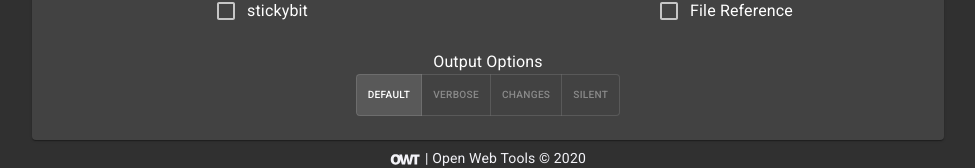
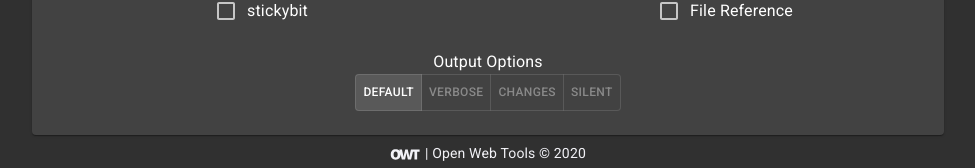
Before and after one commit to openwebtools/chmod.owtp, a Next.js app: page / in a window 1280 px wide. Shown: the part 702-870 px from the top of the page, without its empty margins (152-1127 px from the left). Built offline with nearby package versions, Linux system fonts and the light colour scheme.

Commit message:
added verbose

```diff
--- a/pages/calculator.tsx
+++ b/pages/calculator.tsx
@@ -35,7 +35,7 @@ const useStyles = makeStyles({
     marginTop: '10px'
   },
   loggingBtn: {
-    fontSize: '0.63rem'
+    fontSize: '0.75rem'
   }
 });
 
@@ -52,8 +52,13 @@ const Calculator = () => {
 
   const [alignment, setAlignment] = React.useState<string | null>('left');
 
-  const handleAlignment = (event: React.MouseEvent<HTMLElement>, newAlignment: string | null) => {
+  const handleOutputChange = (event, newAlignment: string | null) => {
     setAlignment(newAlignment);
+    var newPerms = { ...perms };
+    newPerms.logging = PermissionLoggingOptions[event.target.textContent];
+    setPermissionString(permissionService.computeCommand(newPerms, true));
+    setPerms(newPerms);
+
   };
 
   const classes = useStyles({});
@@ -216,7 +221,7 @@ const Calculator = () => {
         </Grid>
         <div className={classes.loggingOptions}>
           <span>Output Options</span>
-          <ToggleButtonGroup value={alignment} exclusive onChange={handleAlignment} aria-label="text alignment">
+          <ToggleButtonGroup value={alignment} exclusive onChange={handleOutputChange} aria-label="text alignment" size="small">
             <ToggleButton value="left" aria-label="left aligned" className={classes.loggingBtn}>
               Default
             </ToggleButton>
```
